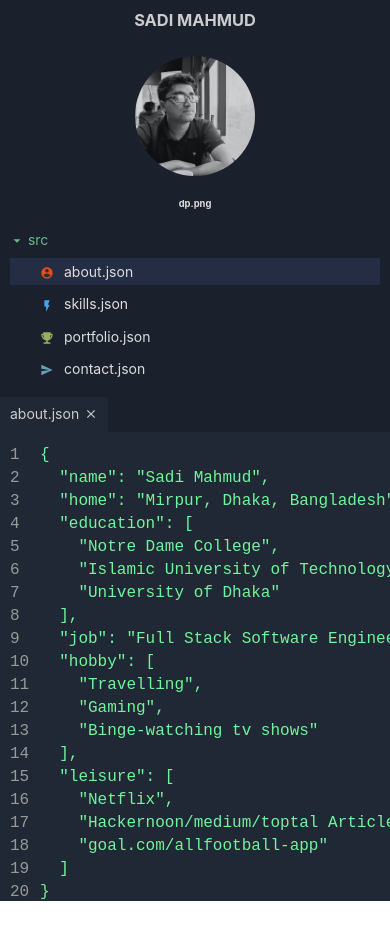
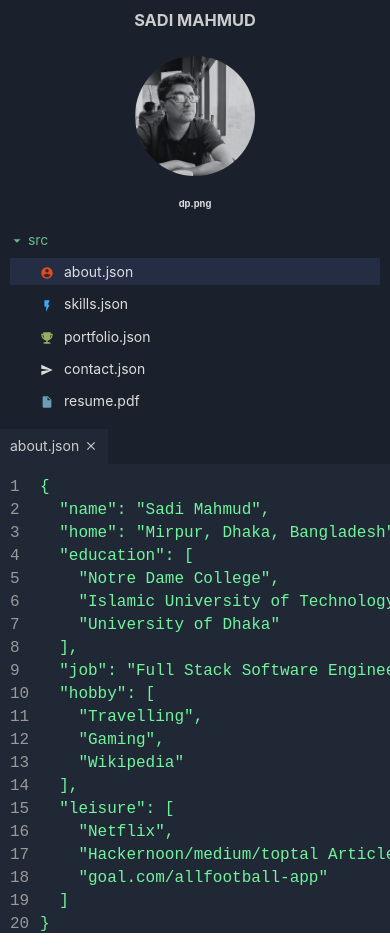
Before and after one commit to sadi304/sadimahmud-personal, a React (Create React App) app: page / in a window 390 px wide. Shown: the top 947 px of the page. Before the commit the page ends 915 px from the top, so only its background shows below. Built offline with nearby package versions, Linux system fonts and the light colour scheme.

Commit message:
Add resume page Link drive pdf to resume page Adjust responsive css for pdf

```diff
--- a/src/App.css
+++ b/src/App.css
@@ -14,6 +14,12 @@
 .app-content {
   padding: 0 10px;
 }
+.resume--iframe {
+  width: 700px;
+  height: 900px;
+  border: 0;
+  margin-top: 20px;
+}
 
 img.rounded {
   border-radius: 50%;
@@ -24,6 +30,12 @@ img.logo {
   margin: 0 auto;
   display: block;
   opacity: .8;
+}
+
+@media only screen and (max-width: 900px) {
+  .resume--iframe {
+    width: 550px;
+  }
 }
 
 @media only screen and (max-width: 750px) {
@@ -39,4 +51,7 @@ img.logo {
   .app-body {
     background: rgb(33, 40, 53);
   }
+  .resume--iframe {
+    width: 400px;
+  }
 }
--- a/src/Components/SideBar.js
+++ b/src/Components/SideBar.js
@@ -41,6 +41,12 @@ const SideBar = () => (
               contact.json
             </NavLink>
           </li>
+          <li>
+            <NavLink activeClassName="active" to="/resume">
+              <ion-icon name="document"></ion-icon>
+              resume.pdf
+            </NavLink>
+          </li>
         </ul>
       </li>
     </ul>
--- a/src/Components/TopBar.js
+++ b/src/Components/TopBar.js
@@ -7,7 +7,8 @@ const pathMapper = {
   '/': 'about.json',
   '/skills': 'skills.json',
   '/portfolio': 'portfolio.json',
-  '/contact': 'contact.json'
+  '/contact': 'contact.json',
+  '/resume': 'resume.pdf'
 }
 
 class TopBar extends Component {
--- a/src/Pages/About.js
+++ b/src/Pages/About.js
@@ -13,7 +13,7 @@ const aboutMe = {
   hobby: [
     'Travelling',
     'Gaming',
-    'Binge-watching tv shows'
+    'Wikipedia'
   ],
   leisure: [
     'Netflix',
--- /dev/null
+++ b/src/Pages/Resume.js
@@ -0,0 +1,12 @@
+import React from 'react';
+
+const Resume = () => (
+  <iframe
+    className="resume--iframe"
+    title="Resume"
+    src="https://docs.google.com/viewer?srcid=1dnAEJegyeAXCwIybZd4k9_WkBD9DSkN8&pid=explorer&efh=false&a=v&chrome=false&embedded=true"
+    border="0"
+  ></iframe>
+)
+
+export default Resume;
--- a/src/Router/Router.js
+++ b/src/Router/Router.js
@@ -5,6 +5,7 @@ import Skills from '../Pages/Skills';
 import Portfolio from '../Pages/Portfolio';
 import SideBar from '../Components/SideBar';
 import Contact from '../Pages/Contact';
+import Resume from '../Pages/Resume';
 import TopBar from '../Components/TopBar';
 const AppRouter = () => (
   <Router>
@@ -19,6 +20,7 @@ const AppRouter = () => (
           <Route exact path="/skills" component={Skills} />
           <Route exact path="/portfolio" component={Portfolio} />
           <Route exact path="/contact" component={Contact} />
+          <Route exact path="/resume" component={Resume} />
         </div>
       </div>
     </div>
```
